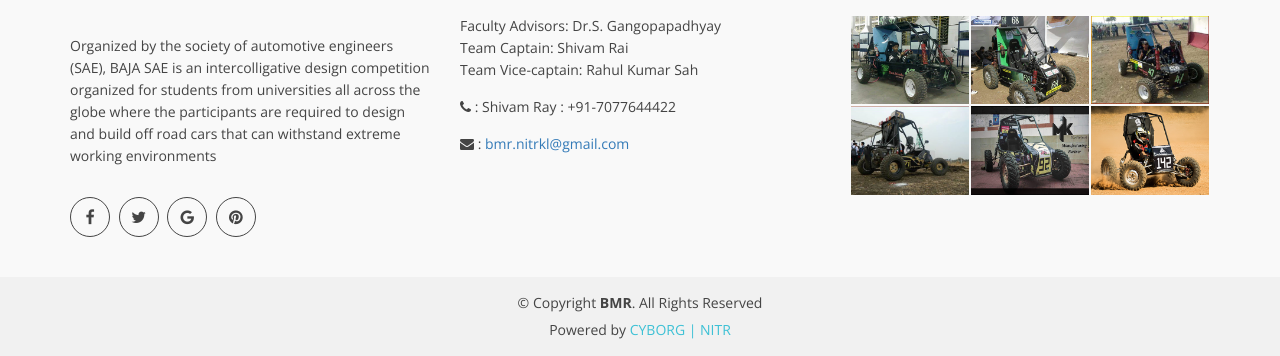
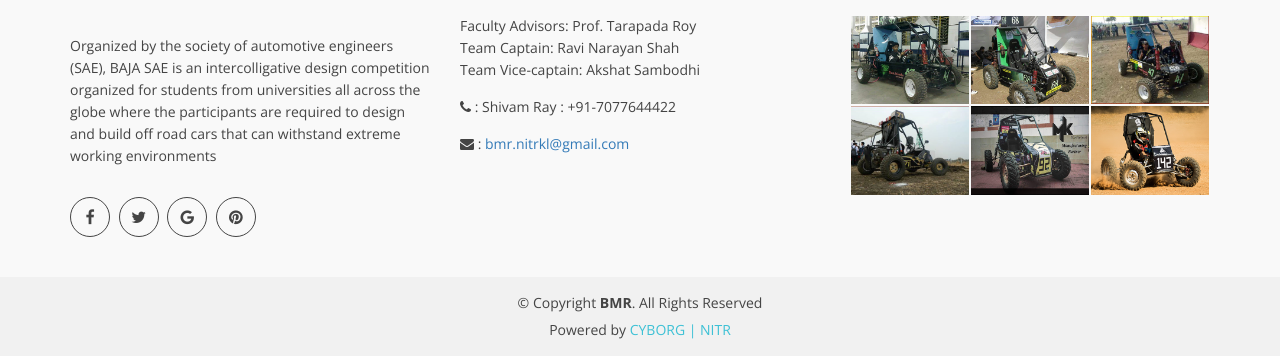
Before and after one commit to NeelamMahapatro/BMR, a PHP site: page /contact.php in a window 1280 px wide. Shown: the part 1296-1652 px from the top of the page. Run offline with PHP 8.4, Linux system fonts and the light colour scheme; some libraries are stand-ins or nearby versions.

Commit message:
Contact Info updated

```diff
--- a/bmr/contact.php
+++ b/bmr/contact.php
@@ -33,6 +33,8 @@
 
   <!-- Responsive Stylesheet File -->
   <link href="css/responsive.css" rel="stylesheet">
+
+
 
  </head>
  <body>
@@ -94,7 +96,6 @@
         			<div class="row">
           				<div class="col-md-12 col-sm-12 col-xs-12">
             				<div class="section-headline text-center">
-	            				<br><br>
 				                <h2>Contact us</h2><br>
 				                <h3>Get in touch with us for any queries</h3><br><br>
 			           		</div>
@@ -107,8 +108,10 @@
              					<div class="single-icon">
                 					<i class="fa fa-mobile"></i>
                 					<p>
-					                  Call:<br>Shivam Ray : +91-7077644422<br>
-												Dushyant : +91-7377273489<br>
+									<br>
+									  <strong>Team Captain</strong> <br> Ravi Narayan Shah : +91-7540961716<br>
+									  <strong>Head, Public Relations</strong> <br> Debasis Choudhury : +91-9937682188
+
 
                         </p>
                  			</div>
@@ -119,7 +122,7 @@
               					<div class="single-icon">
                 					<i class="fa fa-envelope-o"></i>
 	                				<p><br>
-	                  					Email: bmr.nitrkl@gmail.com<br>
+	                  					<a href="mailto:bmr.nitrkl@gmail.com">bmr.nitrkl@gmail.com</a><br>
 	                  			</p>
               					</div>
             				</div>
@@ -130,7 +133,7 @@
              					<div class="single-icon">
                 					<i class="fa fa-map-marker"></i>
                 					<p><br>
-					                  Location: Black Mamba Racing Team
+					                  Black Mamba Racing Team
 										SAE Club<br>
 										NIT Rourkela, Rourkela<br>
 										<span>Odisha - 769008, INDIA</span><br>
@@ -143,7 +146,7 @@
                         <!-- Start Google Map -->
 				        <div class="col-md-6 col-sm-6 col-xs-12">
 				            <!-- Start Map -->
-				            <div id="google-map" data-latitude="40.713732" data-longitude="-74.0092704"></div>
+				            <div id="google-map" data-latitude="22.2526052" data-longitude="84.9008092"></div>
 				            <!-- End Map -->
 				        </div>
 				          <!-- End Google Map -->
@@ -153,7 +156,7 @@
                       		<div class="form contact-form">
 					            <div id="sendmessage">Your message has been sent. Thank you!</div>
 					            <div id="errormessage"></div>
-              					<center><h3>Mail Us: -</h3></center><br>
+
 				              <form action="" method="post" role="form" class="contactForm">
 				                <div class="form-group">
 				                  <input type="text" name="name" class="form-control" id="name" placeholder="Your Name" data-rule="minlen:4" data-msg="Please enter at least 4 chars" />
@@ -182,9 +185,7 @@
   		</div>
   	</div>
   	<br><br>
-     <?php
-        include_once 'footer.php';
-        ?>
+
   <!-- JavaScript Libraries -->
 	  <script src="lib/jquery/jquery.min.js"></script>
 	  <script src="lib/bootstrap/js/bootstrap.min.js"></script>
@@ -203,5 +204,13 @@
 	  <script src="contactform/contactform.js"></script>
 
 	  <script src="js/main.js"></script>
+
+
+
+	  <?php
+        include_once 'footer.php';
+        ?>
+
 </body>
+
 </html>
--- a/bmr/footer.php
+++ b/bmr/footer.php
@@ -40,9 +40,9 @@
               <div class="footer-head">
                 <h3><strong>Information</strong></h3>
                 <div class="footer-contacts">
-                	<p>Faculty Advisors: Dr.S. Gangopapadhyay	<br>
-					Team Captain: Shivam Rai<br>
-					Team Vice-captain: Rahul Kumar Sah
+                	<p>Faculty Advisors: Prof. Tarapada Roy	<br>
+					Team Captain: Ravi Narayan Shah<br>
+					Team Vice-captain: Akshat Sambodhi
 					</p>
                   <p><i class="fa fa-phone" aria-hidden="true"></i>  : Shivam Ray : +91-7077644422</p>
                   <p><i class="fa fa-envelope"></i> :  <a href="mailto:bmr.nitrkl@gmail.com">bmr.nitrkl@gmail.com</a></p>
```
